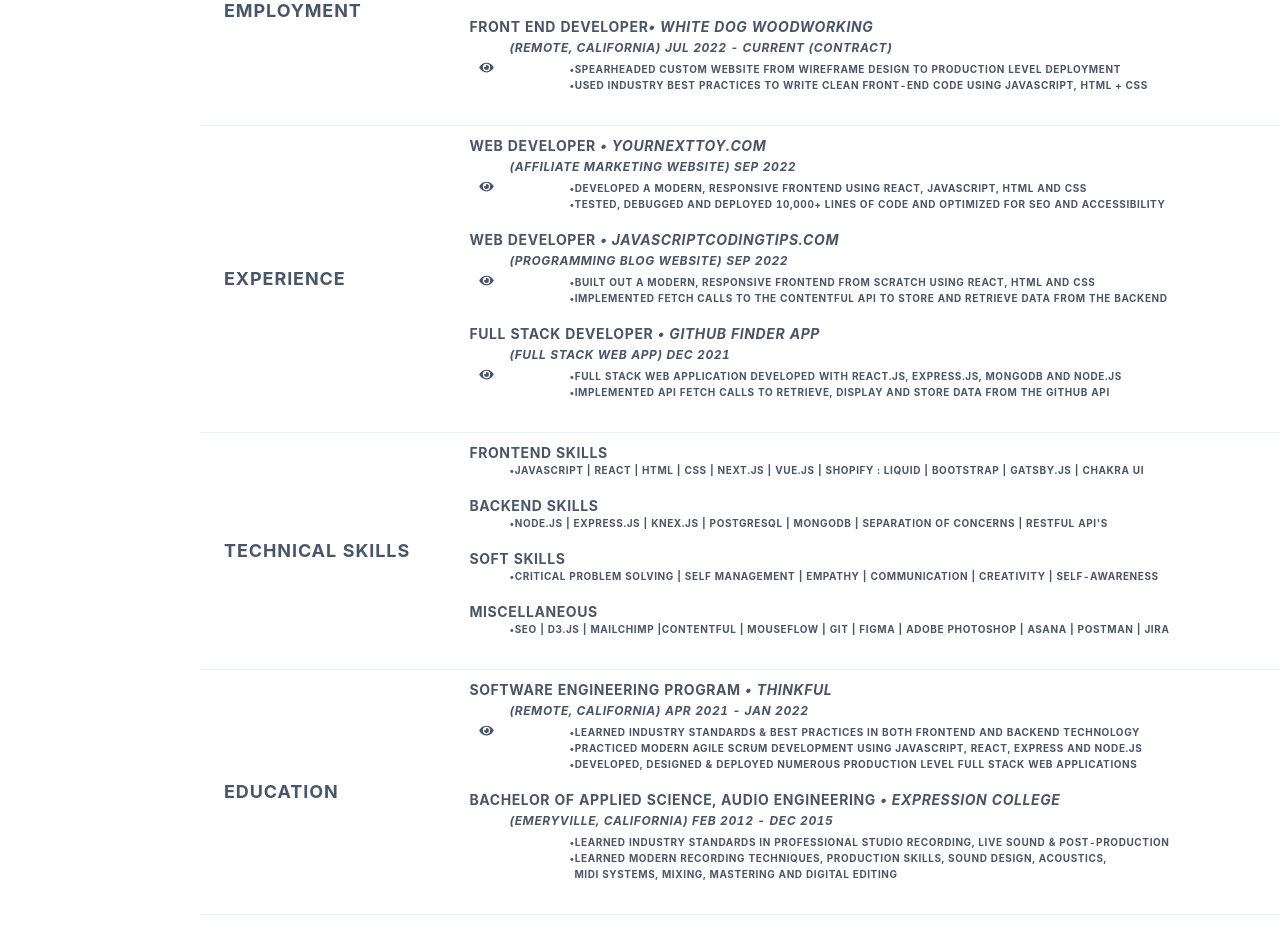
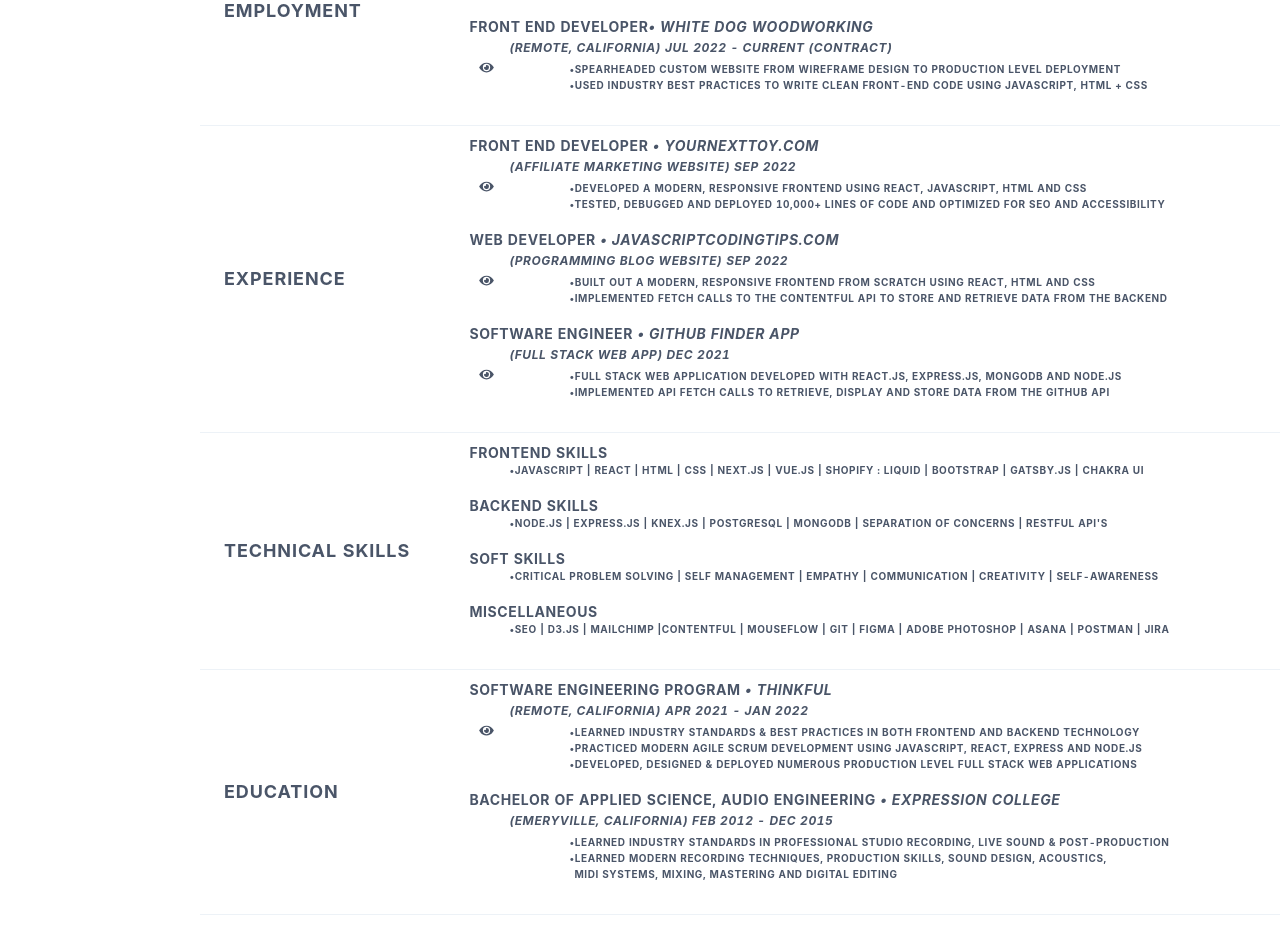
Before and after one commit to tomofficer/portfolio2022, a React (Create React App) app: page / in a window 1280 px wide. Shown: the part 1300-2227 px from the top of the page. Built offline with nearby package versions, Linux system fonts and the light colour scheme.

Commit message:
updated resume headers

```diff
--- a/src/components/Resume.js
+++ b/src/components/Resume.js
@@ -393,7 +393,7 @@
                 <Th fontSize={'18px'}>Experience</Th>
                 <Th>
                   <chakra.header fontSize={'14px'}>
-                    Web Developer{' '}
+                    Front End Developer{' '}
                     {/* <span style={{ fontStyle: 'italic' }}> •</span>{' '} */}
                     <span style={{ fontStyle: 'italic' }}>
                       • YourNextToy.com
@@ -495,7 +495,7 @@
                   </p>
 
                   <chakra.header fontSize={'14px'}>
-                    Full Stack Developer{' '}
+                    Software Engineer{' '}
                     {/* <span style={{ fontStyle: 'italic' }}> •</span>{' '} */}
                     <span style={{ fontStyle: 'italic' }}>
                       • GitHub Finder App
```
